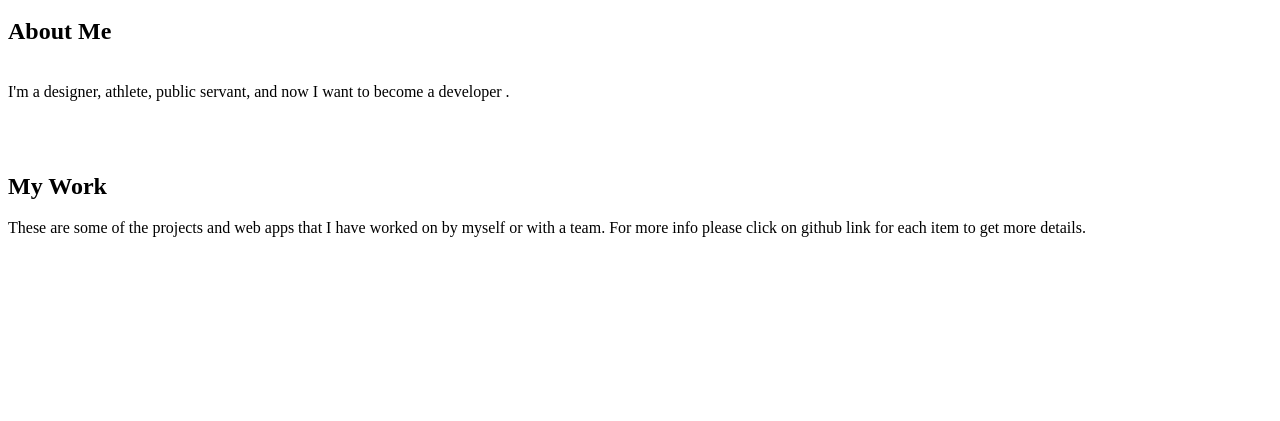
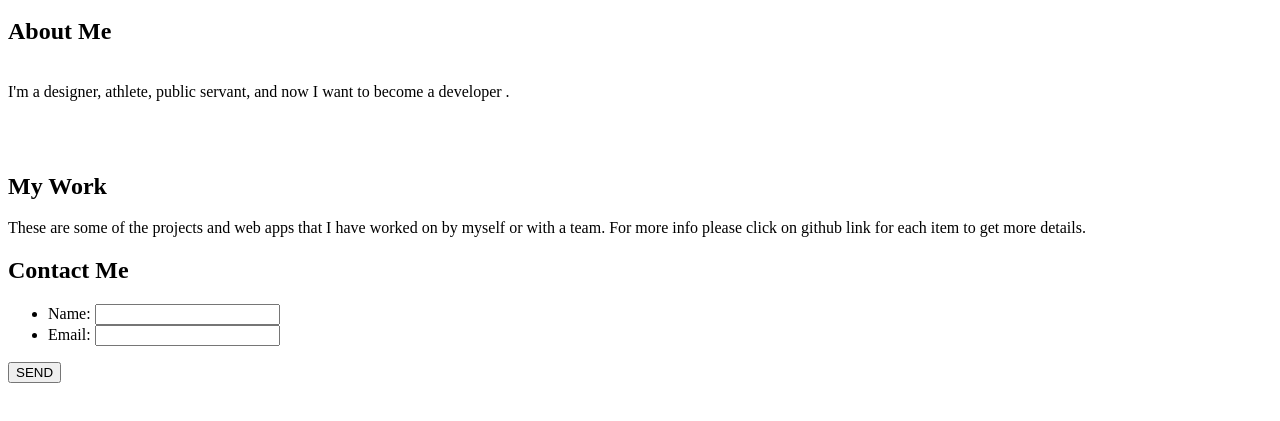
Before and after one commit to rickyesc1/portfolio, a plain HTML site: page index.html in a window 1280 px wide. Shown: the part 123-544 px from the top of the page. Drawn offline with Linux system fonts and the light colour scheme.

Commit message:
added the section for the contact me form

```diff
--- a/index.html
+++ b/index.html
@@ -49,5 +49,23 @@
           >
         </div>
     <div id="contact-me"></div>
+        <section>
+            <h2>Contact Me</h2>
+            <form>
+                <ul>
+                    <li>
+                        <label class="text-right" for="name">Name:</label>
+                        <input type="text" id="name" name="user-name">
+                    </li>
+                    <li>
+                        <label class="text-right" for="email">Email:</label>
+                        <input type="text" id="email" name="user-email">
+                    </li>
+                </ul>
+                <div class="text-center">
+                    <button type="submit">SEND</button>
+                </div>
+            </form>
+        </section>
   </body>
 </html>
```
